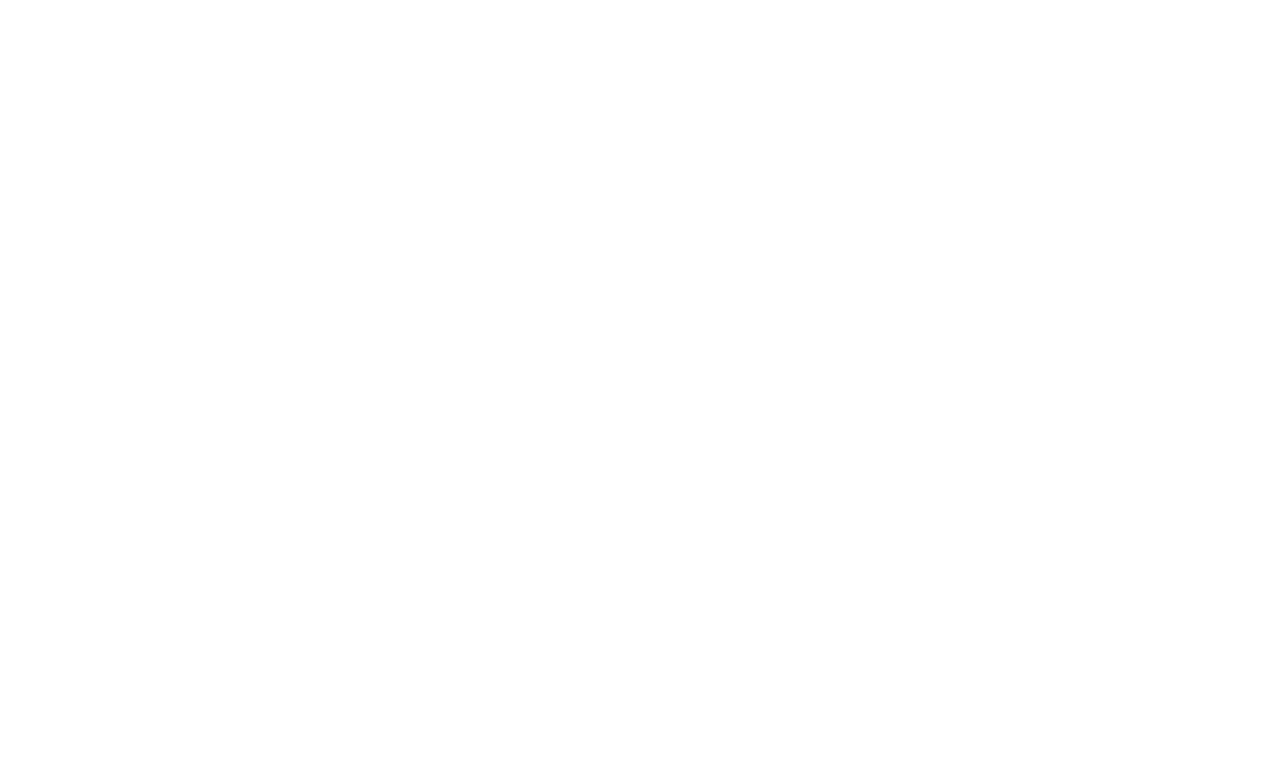
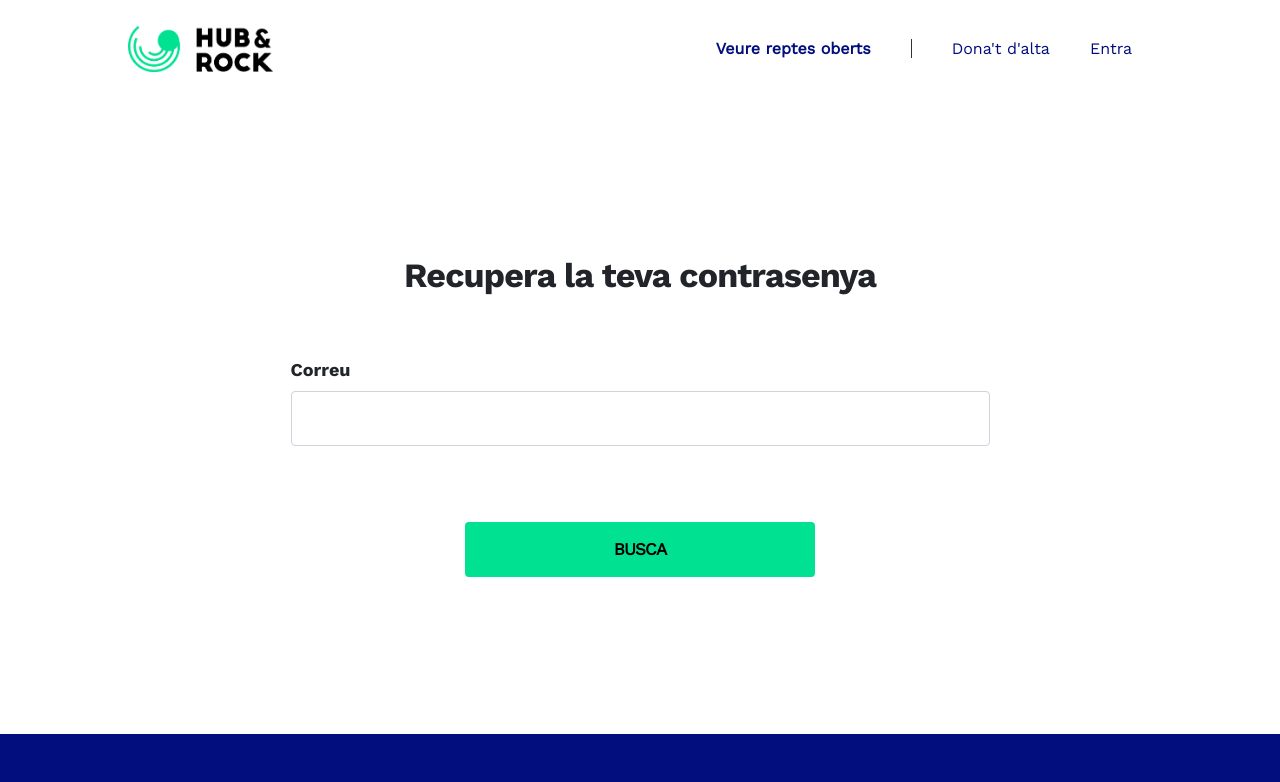
Before and after one commit to amandeeparora99/Hub-Rock, an Angular app in the folder HubnRock/: page /restore in a window 1280 px wide. Before the commit this address led to /. Shown: the top 782 px of the page. Built offline with nearby package versions, Linux system fonts and the light colour scheme.

Commit message:
Restore password VIEW created + links to restore password and register

```diff
--- a/HubnRock/src/app/app-routing.module.ts
+++ b/HubnRock/src/app/app-routing.module.ts
@@ -3,11 +3,13 @@
 import { AppComponent } from './app.component';
 import { RegisterComponent } from './authentication/register/register.component';
 import { LoginComponent } from './authentication/login/login.component';
+import { RestorePasswordComponent } from './authentication/restorePassword/restore-password.component';
 
 const routes: Routes = [
   { path: '', component: LoginComponent },
   { path: 'register', component: RegisterComponent },
   { path: 'login', component: LoginComponent},
+  { path: 'restore', component: RestorePasswordComponent}
 ];
 
 @NgModule({
--- a/HubnRock/src/app/authentication/login/login.component.html
+++ b/HubnRock/src/app/authentication/login/login.component.html
@@ -16,7 +16,7 @@
                 <div class="form-group">
                     <label for="InputContrasenya">Contrasenya</label>
                     <input fromControlName="password" type="password" class="form-control" id="InputContrasenya">
-                    <p id="forgot-password"><a href="#">Has oblidat la contrasenya?</a></p>
+                    <p id="forgot-password"><a routerLink='/restore'>Has oblidat la contrasenya?</a></p>
                 </div>
                 <div class="text-center">
                     <button id="btn-login" class="btn btn-primary">INICIA SESSIÓ</button>
@@ -24,7 +24,7 @@
             </form>
             <hr>
             <p id="no-user">
-                No ets usuari? Crea el teu <a href="#">aquí</a>
+                No ets usuari? Crea el teu <a routerLink='/register'>aquí</a>
             </p>
         </div>
     </div>
--- /dev/null
+++ b/HubnRock/src/app/authentication/restorePassword/restore-password.component.css
@@ -0,0 +1,74 @@
+#restore-container {
+    margin-top: 157px;
+    margin-bottom: 157px;
+    display: flex;
+    justify-content: center;
+    align-items: center;
+}
+
+#restore-container .container {
+    max-width: 729px;
+}
+
+form input {
+    height: 55px;
+}
+
+#restore-container .container form label {
+    font-size: 18px;
+    letter-spacing: -0, 45px;
+    font-family: 'WorkSans-Bold';
+}
+
+#restore-container .container #title {
+    font-family: 'WorkSans-Bold';
+    font-size: 34px;
+    letter-spacing: -0.85px;
+    margin-bottom: 60px;
+}
+
+#restore-container #btn-restore {
+    margin-top: 60px;
+    width: 350px;
+    height: 55px;
+    font-size: 17px;
+    letter-spacing: -0.9px;
+    background-color: #00e292;
+    color: black;
+    border: 0;
+    font-family: 'WorkSans-Regular';
+    font-weight: 800;
+}
+
+a {
+    color: #020e7d;
+}
+
+a:hover {
+    color: #00e292;
+    text-decoration-line: none;
+}
+
+#no-user {
+    text-align: center;
+    font-size: 18px;
+    letter-spacing: -0.9px;
+}
+
+#no-user a {
+    font-family: 'WorkSans-Regular';
+    font-weight: 800;
+}
+
+#forgot-password {
+    font-family: 'WorkSans-Regular';
+    font-size: 18px;
+    text-align: right;
+    letter-spacing: -0.45px;
+}
+
+#restore-container hr {
+    height: 2px;
+    background-color: #020e7d;
+    margin-top: 57px;
+}
--- /dev/null
+++ b/HubnRock/src/app/authentication/restorePassword/restore-password.component.html
@@ -0,0 +1,31 @@
+<app-header>
+</app-header>
+
+<section id="restore-section">
+
+    <div id="restore-container">
+
+        <div class="container">
+
+            <h1 id="title" class="text-center">Recupera la teva contrasenya</h1>
+
+            <form [formGroup]="restoreForm" (ngSubmit)="onRestore()">
+                <div class="form-group">
+                    <label for="InputCorreu">Correu</label>
+                    <input formControlName="email" type="email" class="form-control" id="InputCorreu" aria-describedby="emailHelp">
+                </div>
+                <div class="text-center">
+                    <button id="btn-restore" class="btn btn-primary">BUSCA</button>
+                </div>
+            </form>
+            <!--
+            <hr>
+            <p id="no-user">
+                No ets usuari? Crea el teu <a href="#">aquí</a>
+            </p>-->
+        </div>
+    </div>
+
+</section>
+
+<app-footer></app-footer>
--- /dev/null
+++ b/HubnRock/src/app/authentication/restorePassword/restore-password.component.ts
@@ -0,0 +1,29 @@
+import { Component, OnInit } from '@angular/core';
+import { FormGroup, FormControl } from '@angular/forms';
+import { Router } from '@angular/router';
+
+@Component({
+  selector: 'app-restore-password',
+  templateUrl: './restore-password.component.html',
+  styleUrls: ['./restore-password.component.css']
+})
+export class RestorePasswordComponent implements OnInit {
+
+  restoreForm: FormGroup;
+
+  constructor(private router: Router) { }
+
+  ngOnInit(): void {
+
+    this.restoreForm = new FormGroup({
+      email: new FormControl(),
+    });
+
+  }
+
+  onRestore(): void {
+    console.log(this.restoreForm.value)
+  }
+
+
+}
```
Also changed, not shown: HubnRock/src/app/authentication/authentication.module.ts (+6 -2 lines), 1 other file (tests, documents, lock files or other folders).
